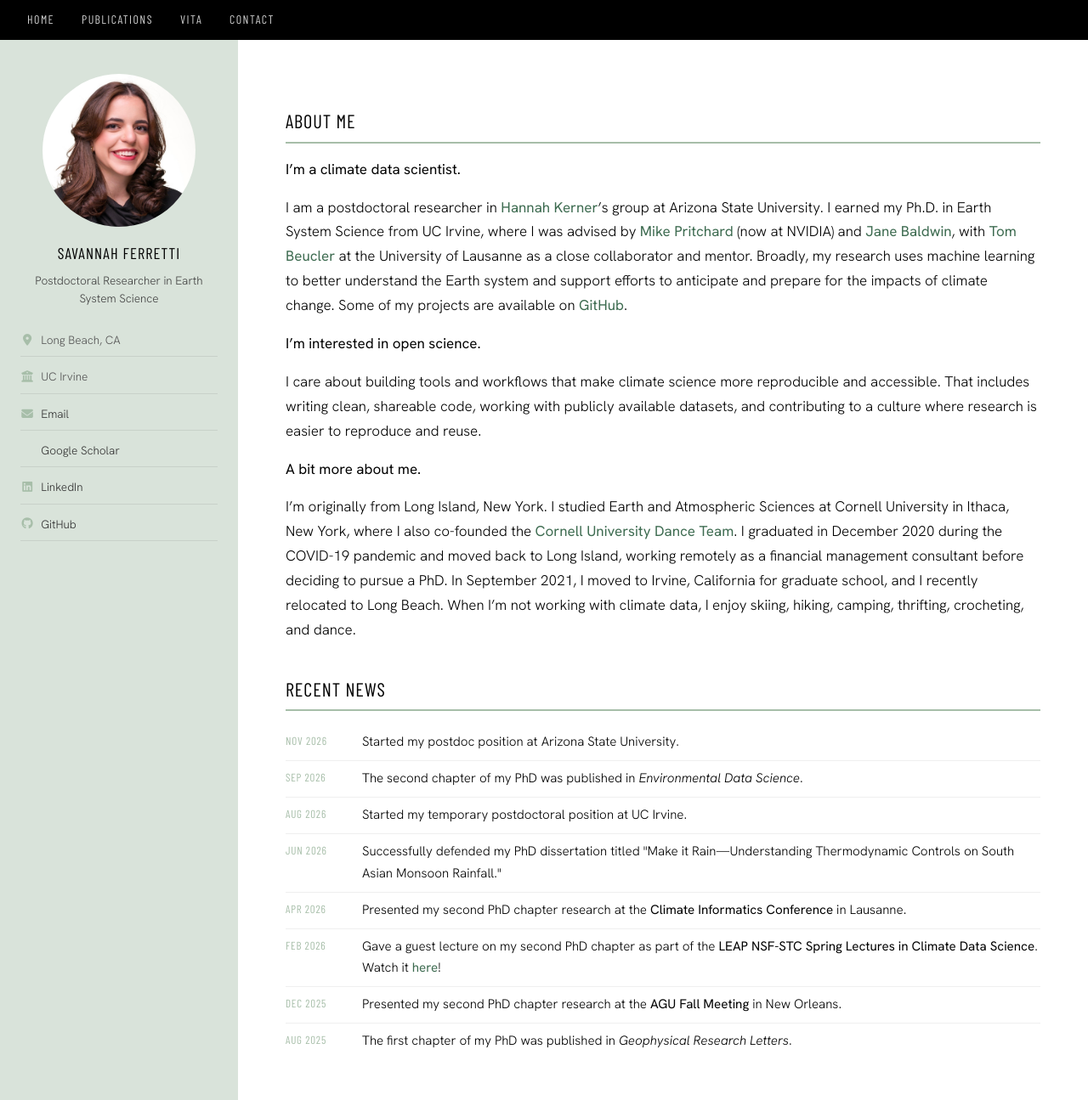
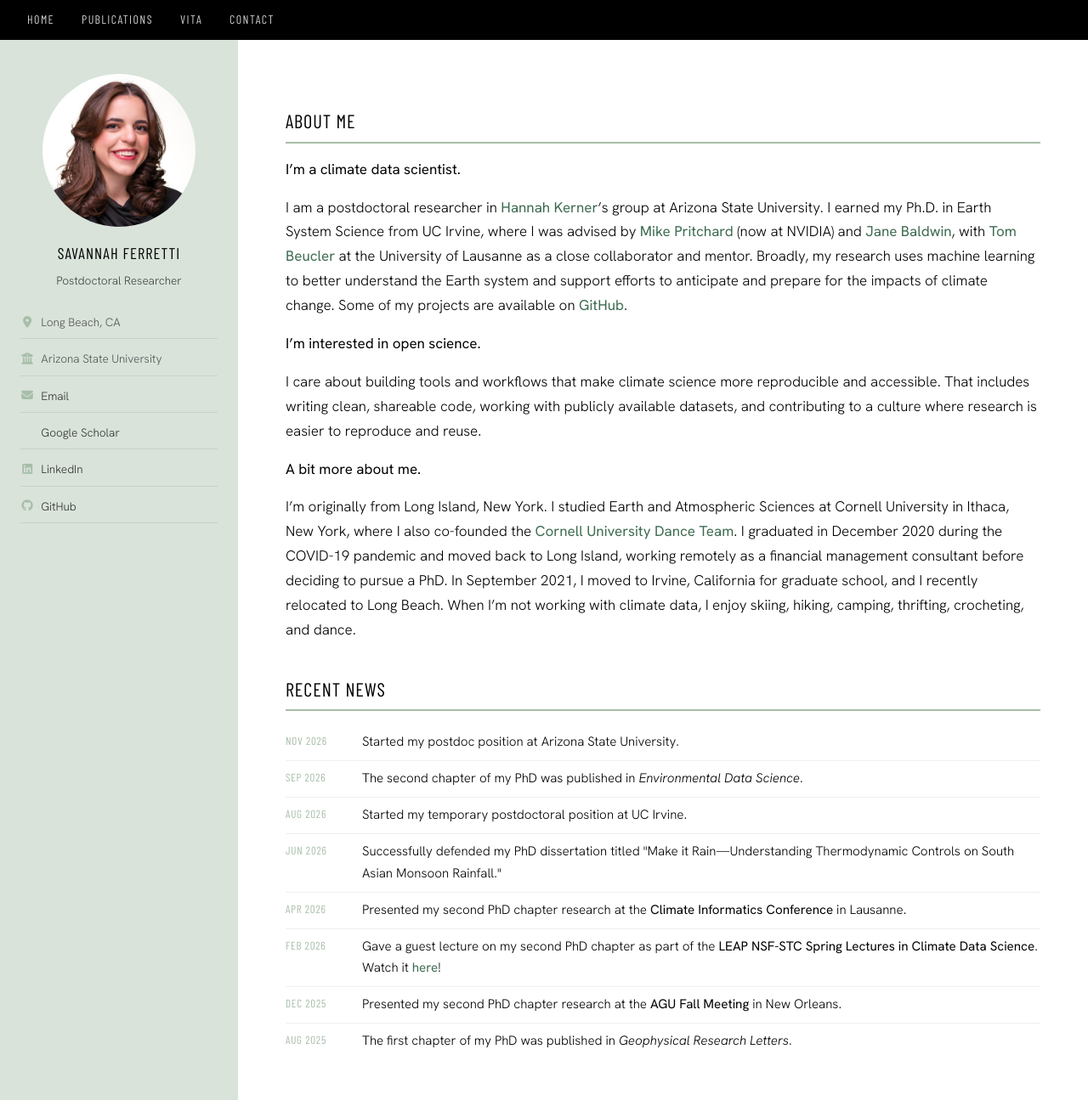
Before and after one commit to savannahferretti/savannahferretti.github.io, a Jekyll site: the page built from pages/index.md, in a window 1280 px wide and 1295 px high. Shown: the whole window at 85% size. Built offline with Jekyll 4.4.1, drawn with Linux system fonts in a browser that asks for light colours; a style sheet for code colours, icons or effects is not loaded.

Commit message:
Update author bio and employer in config

```diff
--- a/_config.yml
+++ b/_config.yml
@@ -9,9 +9,9 @@ description: "Sidebar of quick information."
 author:
   name: "Savannah Ferretti"
   avatar: "/files/profile.jpg"
-  bio: "Postdoctoral Researcher in Earth System Science"
+  bio: "Postdoctoral Researcher"
   location: "Long Beach, CA"
-  employer: "UC Irvine"
+  employer: "Arizona State University"
   email: "savannahleeferretti@outlook.com"
   googlescholar: "https://scholar.google.com/citations?user=kH2IC6wAAAAJ&hl"
   linkedin: "savannahferretti"
```
